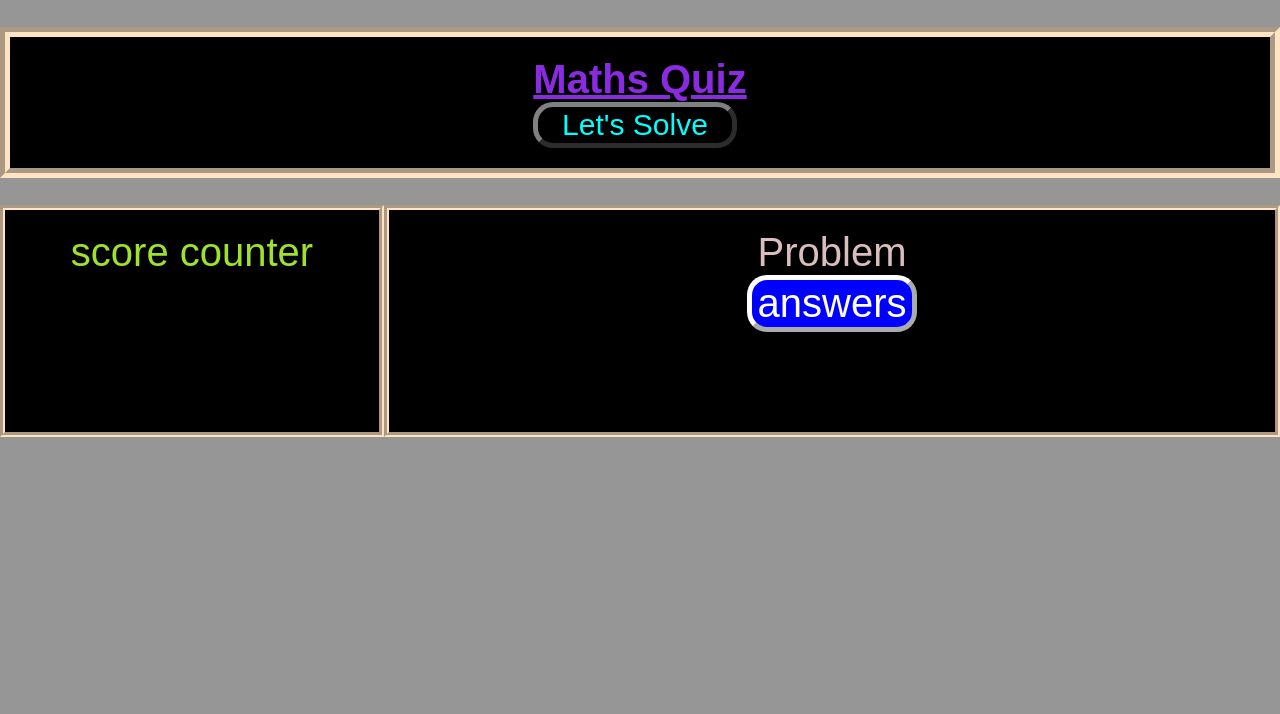
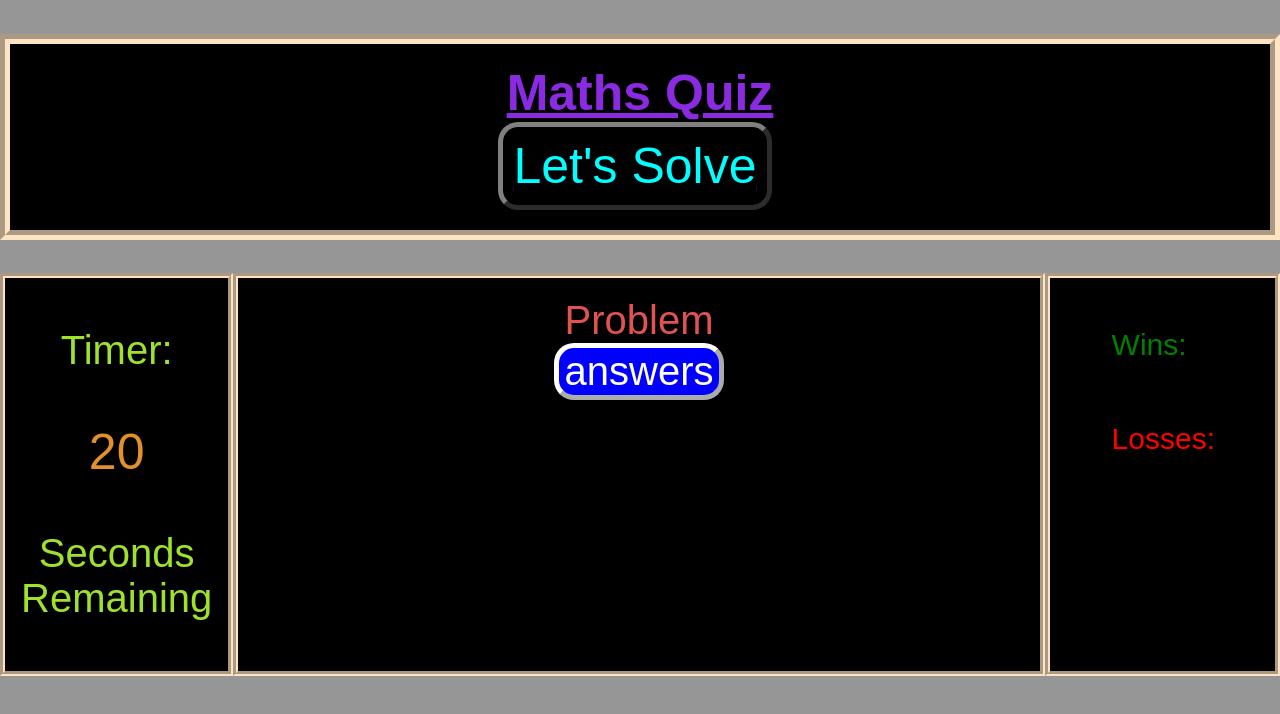
Before and after one commit to Ashesh9/Quiz, a plain HTML site: page index.html in a window 1280 px wide. Drawn offline with Linux system fonts and the light colour scheme.

Commit message:
set counter section and stats on layout

```diff
--- a/index.html
+++ b/index.html
@@ -13,16 +13,22 @@
     </h1>
     <main>
 
-        <aside id="counter">score counter</aside>
+        <aside><p>Timer:</p>
+            <div id="counter">20
+                </div>
+                <p>Seconds Remaining</p>
+            </aside>
         <section>
-            <div input type="text" id="play">Problem
-                <button id="answer">answers
-                </button>
-            </div>
+            <div input type="text" id="play">Problem <div>
+            <div><button id="answer">answers</button></div>
 
             <p ></p>
         </section>
-    </main>
+        <section id="stats">
+            <p id ="win">Wins: </p>
+            <p id ="loss">Losses:</p>
+           </section>
+        </main>
     <script src="./j1.js"></script>
 </body>
 </html>
--- a/style.css
+++ b/style.css
@@ -13,7 +13,7 @@ body {
 }
 h1 {
   font-family: Arial, Helvetica, sans-serif;
-  font-size: 40px;
+  font-size: 50px;
   background-color: black;
   color: blueviolet;
   text-align: center;
@@ -30,18 +30,19 @@ h1 {
 }
 #Start {
   font-family: Arial, Helvetica, sans-serif;
-  font-size: 30px;
+  font-size: 60px;
   background-color: black;
   color: aqua;
   text-align: center;
   border-radius: 20px;
-  font-size: 30px;
+  font-size: 50px;
   margin-right: 10px;
   box-shadow: 3px;
   border-color: grey;
   border-width: 5px;
   text-decoration: underline;
   text-decoration-color: black;
+  padding: 10px;
 }
 main {
   display: flex;
@@ -53,12 +54,12 @@ aside {
   background-color: black;
   color: rgb(159, 226, 43);
   text-align: center;
-  padding: 20px;
+  padding: 10px;
   display: flex;
   flex-direction: column;
   align-content: center;
   flex-wrap: wrap;
-  width: 30%;
+  width: 20%;
   border: 5px;
   border-style: groove;
   box-shadow: 10px;
@@ -84,23 +85,16 @@ section {
 #counter {
   font-size: 50px;
   font-family: Arial, Helvetica, sans-serif;
-  font-size: 40px;
+  font-size: 50px;
   background-color: black;
-  color: rgb(159, 226, 43);
+  color: rgb(226, 144, 43);
   text-align: center;
-  padding: 20px;
+  padding: 10px;
   display: flex;
   flex-direction: column;
-  align-content: center;
-  flex-wrap: wrap;
-  width: 30%;
-  border: 5px;
-  border-style: groove;
-  box-shadow: 10px;
-  border-color: bisque;
 }
 #play {
-  color: rgb(218, 189, 189);
+  color: rgb(225, 83, 83);
 }
 #answer {
   background-color: blue;
@@ -113,3 +107,20 @@ section {
   flex-direction: column;
   font-weight: 40;
 }
+#stats {
+  display: flex;
+  flex-direction: column;
+  width: 20%;
+}
+#win {
+  font-size: 30px;
+  color: green;
+  text-align: Left;
+  margin-left: 2px;
+}
+#loss {
+  font-size: 30px;
+  color: red;
+  text-align: Left;
+  margin-left: 2px;
+}
```
